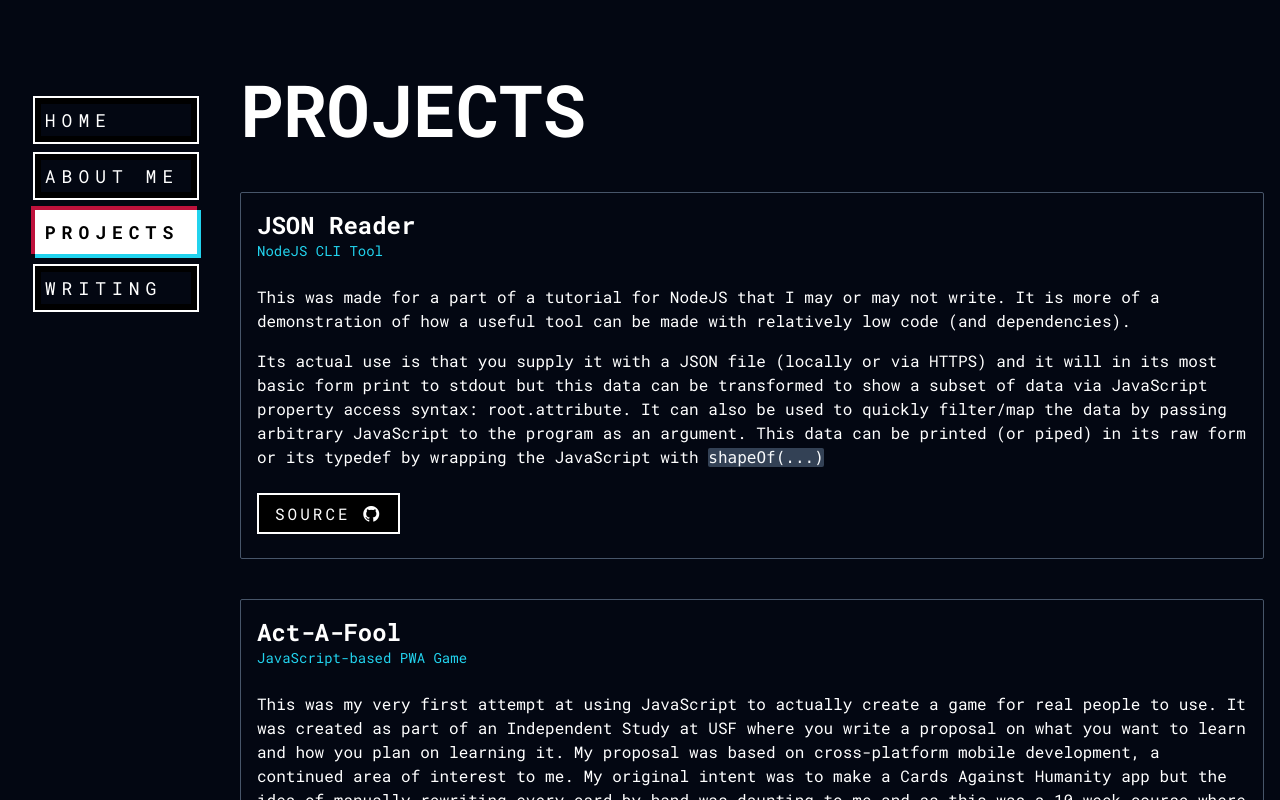
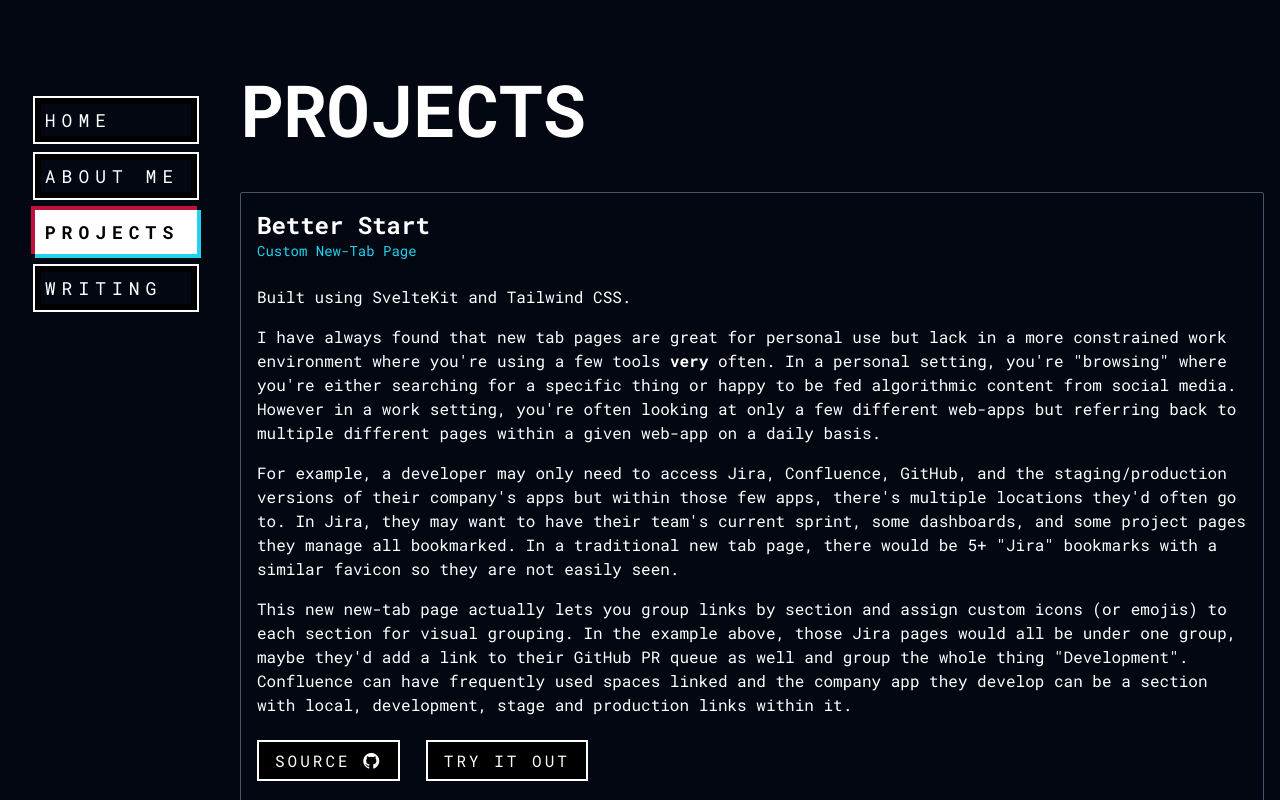
Before and after one commit to jonosellier/jonosellier.github.io, a SvelteKit app: page /projects in a window 1280 px wide. Shown: the top 800 px of the page. Built offline with nearby package versions, Linux system fonts and the light colour scheme.

Commit message:
Add new project

```diff
--- a/src/routes/projects/+page.svelte
+++ b/src/routes/projects/+page.svelte
@@ -3,6 +3,38 @@
 </script>
 
 <Title text="Projects" />
+<div class="project">
+	<h1>Better Start</h1>
+	<h2>Custom New-Tab Page</h2>
+	<p>Built using SvelteKit and Tailwind CSS.</p>
+	<p>
+		I have always found that new tab pages are great for personal use but lack in a more constrained
+		work environment where you're using a few tools <strong>very</strong> often. In a personal setting,
+		you're "browsing" where you're either searching for a specific thing or happy to be fed algorithmic
+		content from social media. However in a work setting, you're often looking at only a few different
+		web-apps but referring back to multiple different pages within a given web-app on a daily basis.
+	</p>
+	<p>
+		For example, a developer may only need to access Jira, Confluence, GitHub, and the
+		staging/production versions of their company's apps but within those few apps, there's multiple
+		locations they'd often go to. In Jira, they may want to have their team's current sprint, some
+		dashboards, and some project pages they manage all bookmarked. In a traditional new tab page,
+		there would be 5+ "Jira" bookmarks with a similar favicon so they are not easily seen.
+	</p>
+	<p>
+		This new new-tab page actually lets you group links by section and assign custom icons (or
+		emojis) to each section for visual grouping. In the example above, those Jira pages would all be
+		under one group, maybe they'd add a link to their GitHub PR queue as well and group the whole
+		thing "Development". Confluence can have frequently used spaces linked and the company app they
+		develop can be a section with local, development, stage and production links within it.
+	</p>
+	<div class="mt-8 mb-4">
+		<a href="https://github.com/jonosellier/better-start" class="btn me-4">
+			Source <i class="bi bi-github"></i>
+		</a>
+		<a class="btn" href="https://jonosellier.github.io/better-start">Try it out</a>
+	</div>
+</div>
 <div class="project">
 	<h1>JSON Reader</h1>
 	<h2>NodeJS CLI Tool</h2>
@@ -55,9 +87,6 @@
 		<a href="https://github.com/jonosellier/act-a-fool" class="btn me-4">
 			Source <i class="bi bi-github"></i>
 		</a>
-		<a href="https://act-a-fool.herokuapp.com/" class="btn me-4 ms-2">
-			Live Demo <i class="bi bi-controller"></i>
-		</a>
 	</div>
 </div>
 <div class="project">
@@ -91,8 +120,5 @@
 		<a href="https://github.com/jonosellier/nav-a-bull" class="btn me-4">
 			Source <i class="bi bi-github"></i>
 		</a>
-		<a href="https://navigate-a-bull.herokuapp.com/" class="btn me-4 ms-2">
-			Live Demo <i class="bi bi-compass"></i>
-		</a>
 	</div>
 </div>
```
